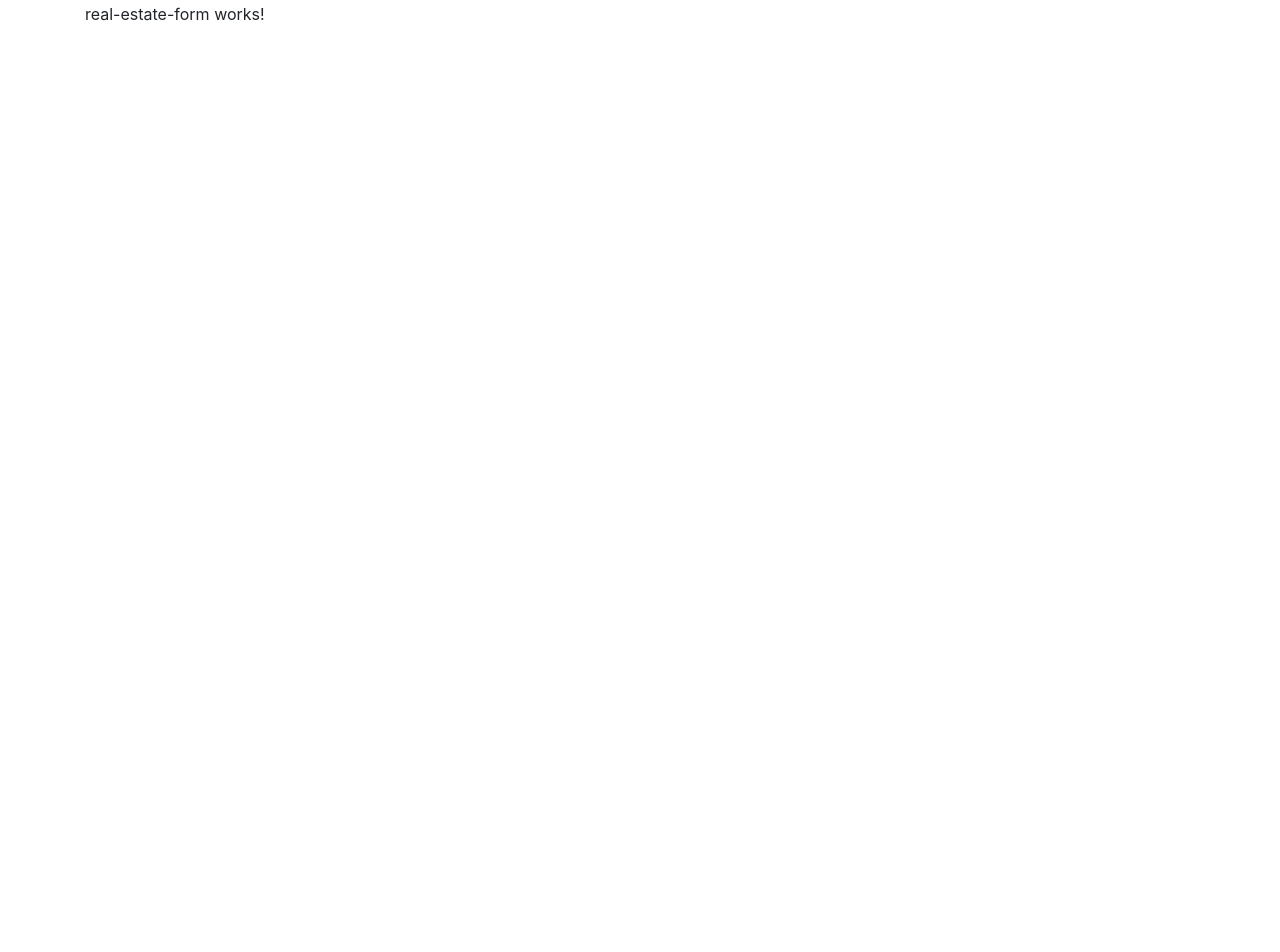
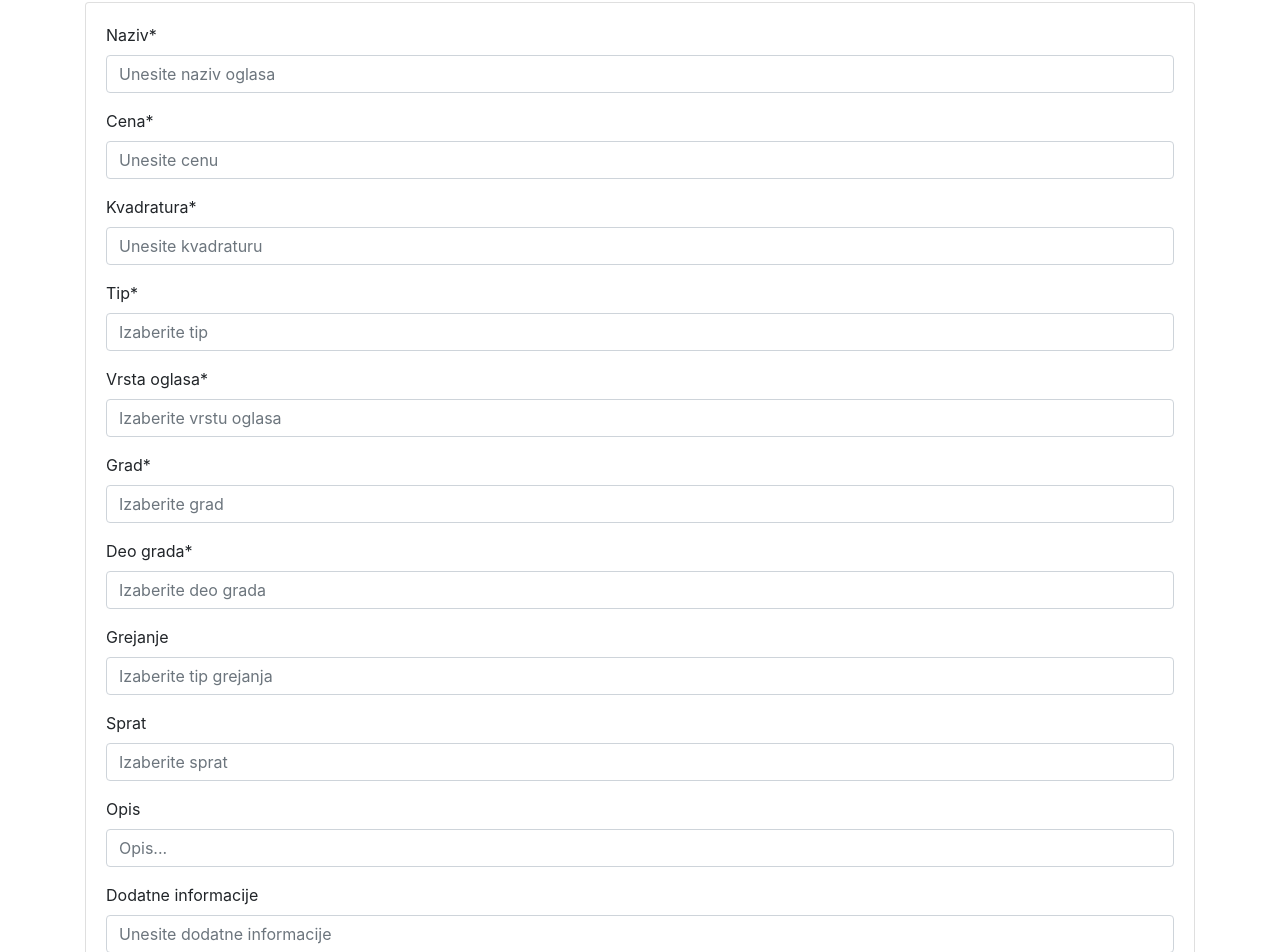
Before and after one commit to savapejovic95/real-estate, an Angular app in the folder dipl-frontend/: page /add-real-estate in a window 1280 px wide. Shown: the part 304-1256 px from the top of the page. Before the commit the page ends 800 px from the top, so only its background shows below. Built offline with nearby package versions, Linux system fonts and the light colour scheme.

Commit message:
Add real estate component implemented FE

```diff
--- a/dipl-frontend/src/app/real-estate/real-estate-form/real-estate-form.component.html
+++ b/dipl-frontend/src/app/real-estate/real-estate-form/real-estate-form.component.html
@@ -1 +1,103 @@
-<p>real-estate-form works!</p>
+<div class="card my-5">
+    <div class="card-body">
+      <form (ngSubmit)="onSubmit()" #realEstateForm="ngForm">
+        <div class="form-group">
+          <label for="name">Naziv*</label>
+          <input type="text" [(ngModel)]="realEstate.name"
+            class="form-control"
+            id="name"
+            name="name"
+            placeholder="Unesite naziv oglasa"
+            required #name="ngModel">
+        </div>
+        <div class="form-group">
+          <label for="price">Cena*</label>
+          <input type="text" [(ngModel)]="realEstate.price"
+            class="form-control"
+            id="price"
+            name="price"
+            placeholder="Unesite cenu"
+            required #price="ngModel">
+        </div>
+        <div class="form-group">
+            <label for="squareMeters">Kvadratura*</label>
+            <input type="text" [(ngModel)]="realEstate.squareMeters"
+              class="form-control"
+              id="squareMeters"
+              name="squareMeters"
+              placeholder="Unesite kvadraturu"
+              required #squareMeters="ngModel">
+          </div>
+          <div class="form-group">
+            <label for="type">Tip*</label>
+            <input type="text" [(ngModel)]="realEstate.type"
+              class="form-control"
+              id="type"
+              name="type"
+              placeholder="Izaberite tip"
+              required #type="ngModel">
+          </div>
+          <div class="form-group">
+            <label for="service">Vrsta oglasa*</label>
+            <input type="text" [(ngModel)]="realEstate.service"
+              class="form-control"
+              id="service"
+              name="service"
+              placeholder="Izaberite vrstu oglasa"
+              required #service="ngModel">
+          </div>
+          <div class="form-group">
+            <label for="city">Grad*</label>
+            <input type="text" [(ngModel)]="realEstate.city"
+              class="form-control"
+              id="city"
+              name="city"
+              placeholder="Izaberite grad"
+              required #city="ngModel">
+          </div>
+          <div class="form-group">
+            <label for="cityPart">Deo grada*</label>
+            <input type="text" [(ngModel)]="realEstate.cityPart"
+              class="form-control"
+              id="cityPart"
+              name="cityPart"
+              placeholder="Izaberite deo grada"
+              required #cityPart="ngModel">
+          </div>
+          <div class="form-group">
+            <label for="heating">Grejanje</label>
+            <input type="text" [(ngModel)]="realEstate.heating"
+              class="form-control"
+              id="heating"
+              name="heating"
+              placeholder="Izaberite tip grejanja">
+          </div>
+          <div class="form-group">
+            <label for="floor">Sprat</label>
+            <input type="text" [(ngModel)]="realEstate.floor"
+              class="form-control"
+              id="floor"
+              name="floor"
+              placeholder="Izaberite sprat">
+          </div>
+          <div class="form-group">
+            <label for="description">Opis</label>
+            <input type="text" [(ngModel)]="realEstate.description"
+              class="form-control"
+              id="description"
+              name="description"
+              placeholder="Opis...">
+          </div>
+          <div class="form-group">
+            <label for="additionalStuff">Dodatne informacije</label>
+            <input type="text" [(ngModel)]="realEstate.additionalStuff"
+              class="form-control"
+              id="additionalStuff"
+              name="additionalStuff"
+              placeholder="Unesite dodatne informacije">
+          </div>
+        <button type="submit" [disabled]="!realEstateForm.form.valid"
+          class="btn btn-info">Dodaj</button>
+      </form>
+    </div>
+  </div>
--- a/dipl-frontend/src/app/real-estate/real-estate-form/real-estate-form.component.ts
+++ b/dipl-frontend/src/app/real-estate/real-estate-form/real-estate-form.component.ts
@@ -1,4 +1,7 @@
 import { Component, OnInit } from '@angular/core';
+import { RealEstate } from 'src/app/model/real-estate';
+import { Router } from '@angular/router';
+import { RealEstateService } from 'src/app/service/real-estates.service';
 
 @Component({
   selector: 'app-real-estate-form',
@@ -7,9 +10,24 @@ import { Component, OnInit } from '@angular/core';
 })
 export class RealEstateFormComponent implements OnInit {
 
-  constructor() { }
+  realEstate: RealEstate;
+
+  constructor(
+    private router: Router,
+    private realEstateService: RealEstateService
+  ) {
+    this.realEstate = new RealEstate();
+  }
 
   ngOnInit(): void {
   }
 
+  onSubmit() {
+    this.realEstateService.save(this.realEstate).subscribe(result => this.gotoRealEstatesList());
+  }
+
+  gotoRealEstatesList() {
+    this.router.navigate(['/all']);
+  }
+
 }
--- a/dipl-frontend/src/app/user/user-form/user-form.component.ts
+++ b/dipl-frontend/src/app/user/user-form/user-form.component.ts
@@ -1,4 +1,4 @@
-import { Component } from '@angular/core';
+import { Component, OnInit } from '@angular/core';
 import { ActivatedRoute, Router } from '@angular/router';
 import { UserService } from 'src/app/service/user.service';
 import { User } from 'src/app/model/user';
@@ -8,7 +8,7 @@ import { User } from 'src/app/model/user';
   templateUrl: './user-form.component.html',
   styleUrls: ['./user-form.component.css']
 })
-export class UserFormComponent {
+export class UserFormComponent implements OnInit{
 
   user: User;
 
@@ -19,6 +19,9 @@ export class UserFormComponent {
     this.user = new User();
   }
 
+  ngOnInit(): void {
+  }
+
   onSubmit() {
     this.userService.save(this.user).subscribe(result => this.gotoUserList());
   }
```
